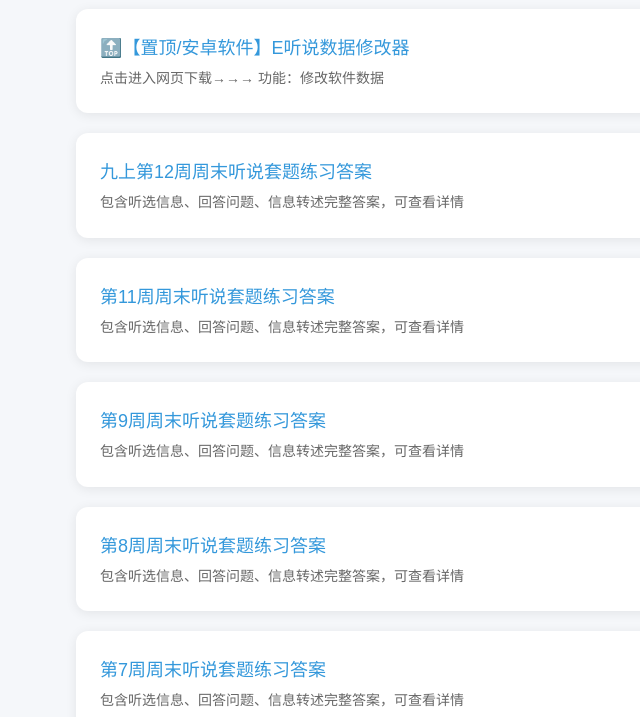
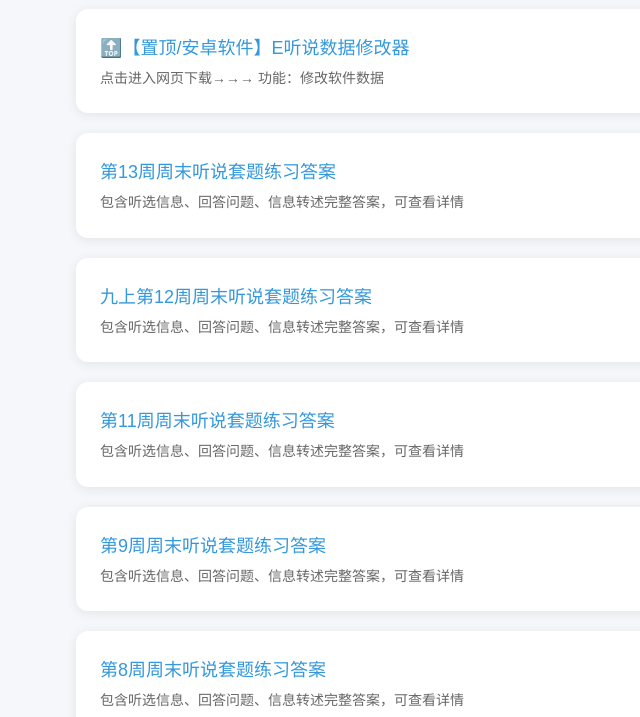
Before and after one commit to SushiSos/803ets, a plain HTML site: page index.html in a window 1280 px wide. Shown: the part 83-800 px from the top of the page, without its empty margins (164-804 px from the left). Drawn offline with Linux system fonts and the light colour scheme.

Commit message:
Update index.html

```diff
--- a/index.html
+++ b/index.html
@@ -105,6 +105,11 @@
       </div>
 
       <!-- 原有卡片 -->
+      <div class="card" onclick="location.href='web/answer_g9_13.html'">
+        <div class="card-title">第13周周末听说套题练习答案</div>
+        <div class="card-desc">包含听选信息、回答问题、信息转述完整答案，可查看详情</div>
+      </div>
+
       <div class="card" onclick="location.href='web/answer_g9_12.html'">
         <div class="card-title">九上第12周周末听说套题练习答案</div>
         <div class="card-desc">包含听选信息、回答问题、信息转述完整答案，可查看详情</div>
```
